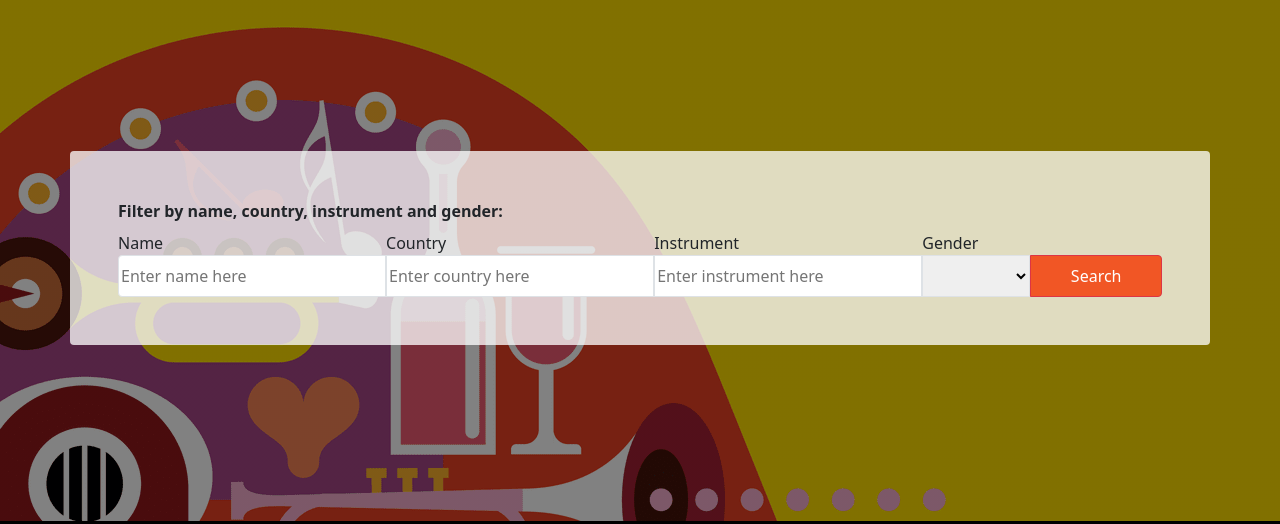
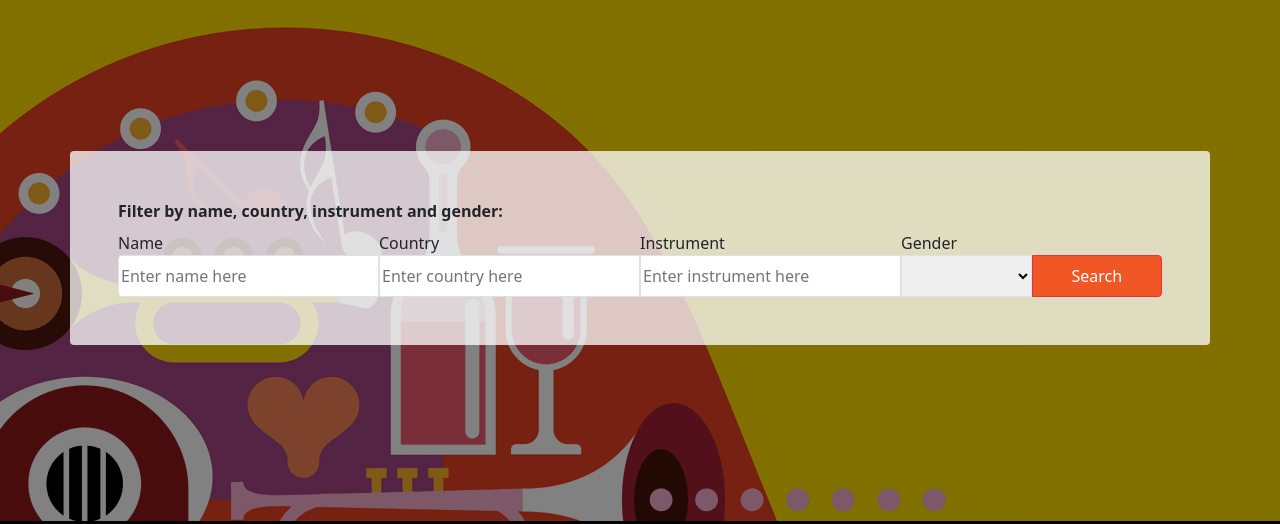
Before and after one commit to AymenBida/Directory-of-Musicians, a plain HTML site: page list.html in a window 1280 px wide. Shown: the part 73-597 px from the top of the page. Drawn offline with nearby package versions, Linux system fonts and the light colour scheme.

Commit message:
fixed the responsivness of the search form inside list.html

```diff
--- a/css/styles.scss
+++ b/css/styles.scss
@@ -104,6 +104,14 @@ ul {
   .w-md-10 {
     width: 10%;
   }
+
+  .w-md-50 {
+    width: 50% !important;
+  }
+
+  .w-md-25 {
+    width: 25% !important;
+  }
 }
 
 @media (min-width: 1024px) {
@@ -111,4 +119,12 @@ ul {
     height: 300px;
     width: 300px;
   }
+
+  .w-lg-25 {
+    width: 25% !important;
+  }
+
+  .w-lg-12 {
+    width: 12.5% !important;
+  }
 }
--- a/list.html
+++ b/list.html
@@ -51,19 +51,19 @@
         <div>
           <p class="fw-bold mb-2">Filter by name, country, instrument and gender:</p>
           <div class="d-flex flex-wrap">
-            <div class="d-flex flex-column flex-fill">
+            <div class="d-flex flex-column flex-fill w-100 w-md-50 w-lg-25">
               <label for="name">Name</label>
               <input class="border border py-2 rounded-start" id="name" type="text" placeholder="Enter name here">
             </div>
-            <div class="d-flex flex-column flex-fill">
+            <div class="d-flex flex-column flex-fil w-100 w-md-50 w-lg-25">
               <label for="country">Country</label>
               <input class="border border py-2" id="country" type="text" placeholder="Enter country here">
             </div>
-            <div class="d-flex flex-column flex-fill">
+            <div class="d-flex flex-column flex-fill w-100 w-md-50 w-lg-25">
               <label for="instrument">Instrument</label>
               <input class="border border py-2" id="instrument" type="text" placeholder="Enter instrument here">
             </div>
-            <div class="d-flex flex-column flex-fill">
+            <div class="d-flex flex-column flex-fill w-50 w-md-25 w-lg-12">
               <label for="gender">Gender</label>
               <select name="gender" class="border border py-2" id="gender" type="text" placeholder="Enter instrument here">
                 <option disabled selected value=""></option>
@@ -71,7 +71,7 @@
                 <option value="F">Female</option>
               </select>
             </div>
-            <div class="d-flex flex-column flex-fill">
+            <div class="d-flex flex-column flex-fill w-50 w-md-25 w-lg-12">
               <label class="text-transparent" for="nothing">-</label>
               <button type="submit"
                 class="rounded-end border border-danger bg-myred text-white py-2 px-4">Search</button>
```
Also changed, not shown: css/styles.css, 1 other file.
